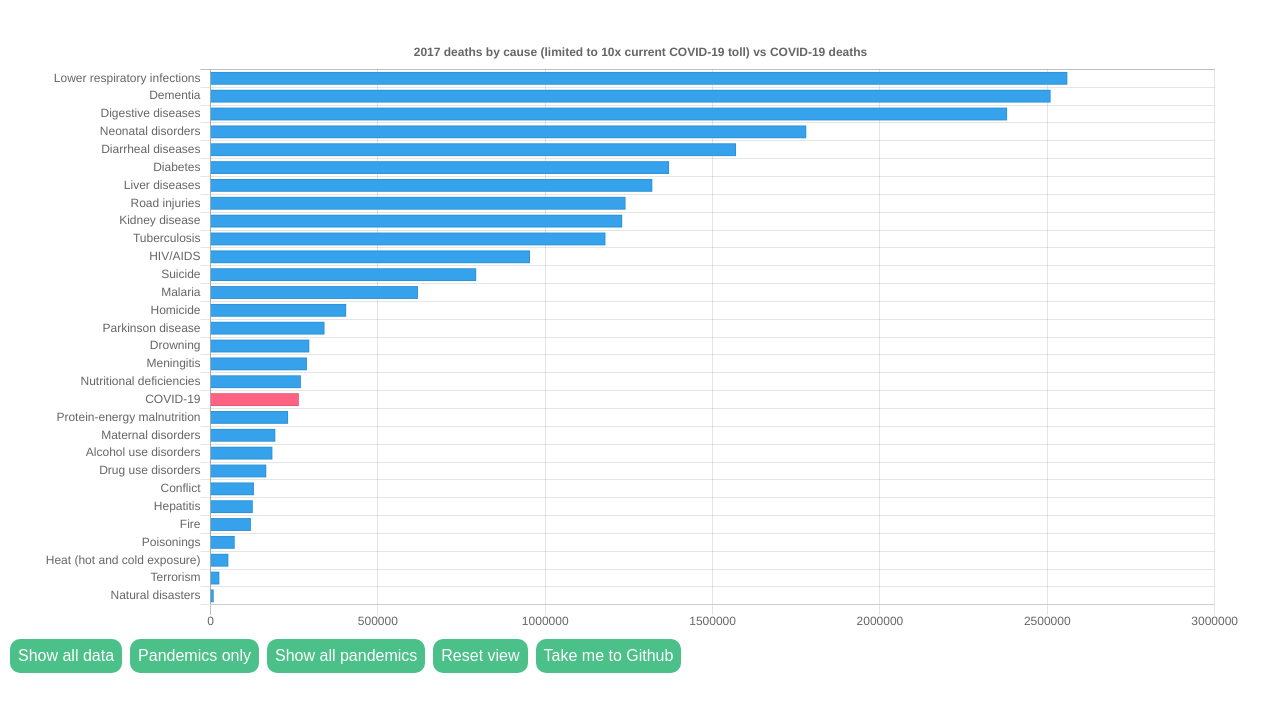
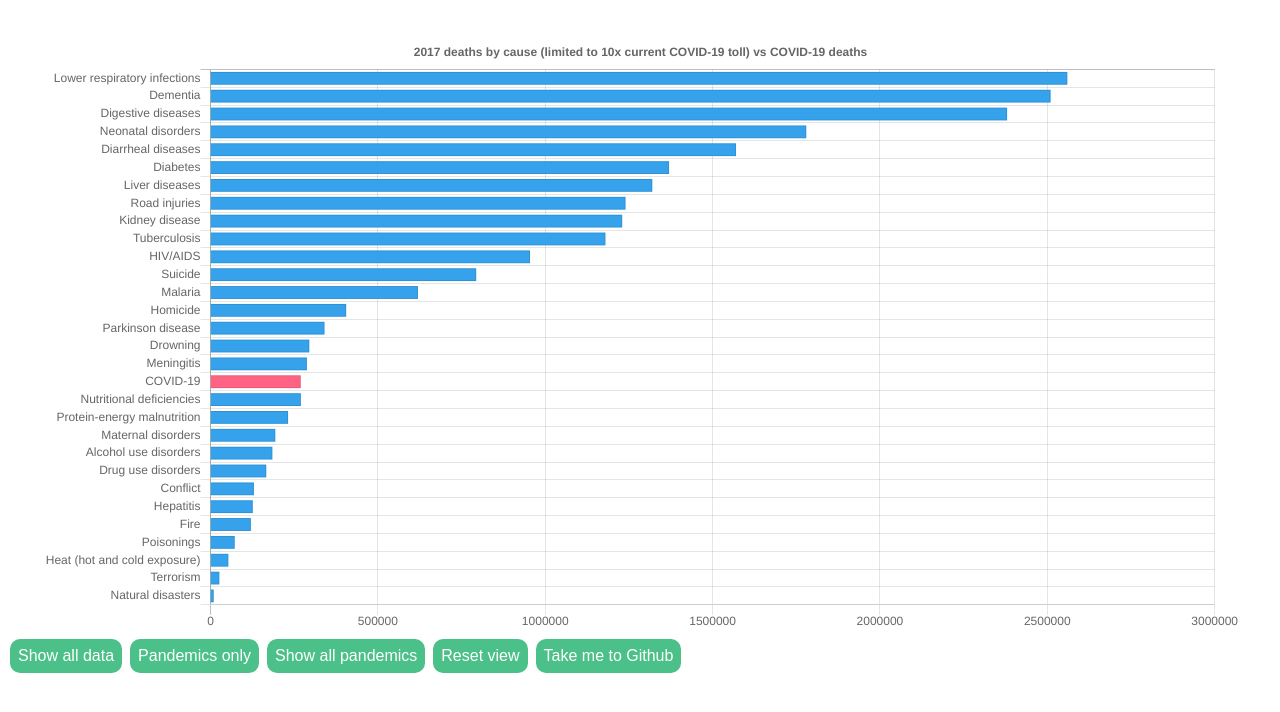
Before and after one commit to DavidMetcalfe/COVID-19-in-perspective, a plain HTML site: page index.html in a window 1280 px wide. Drawn offline with nearby package versions, Linux system fonts and the light colour scheme.

Commit message:
Updating COVID-19 numbers

```diff
--- a/index.html
+++ b/index.html
@@ -84,9 +84,9 @@
         //---------------------------------------------------------
         // Set up vars and arrays.
         //---------------------------------------------------------
-        const COVID19 = 263983; // COVID-19 death total.
+        const COVID19 = 269564; // COVID-19 death total.
         const COVID19_Multiple = COVID19 * 10; // Upper bound of chart data to include.
-        const annualDeaths = { 'Cardiovascular diseases': 17790000, 'Cancers': 9560000, 'Respiratory diseases': 3910000, 'Lower respiratory infections': 2560000, 'Dementia': 2510000, 'Digestive diseases': 2380000, 'Neonatal disorders': 1780000, 'Diarrheal diseases': 1570000, 'Diabetes': 1370000, 'Liver diseases': 1320000, 'Road injuries': 1240000, 'Kidney disease': 1230000, 'Tuberculosis': 1180000, 'HIV/AIDS': 954492, 'Suicide': 793823, 'Malaria': 619827, 'Homicide': 405346, 'Parkinson disease': 340639, 'Drowning': 295210, 'Meningitis': 288021, 'Nutritional deficiencies': 269997, 'COVID-19': COVID19, 'Protein-energy malnutrition': 231771, 'Maternal disorders': 193639, 'Alcohol use disorders': 184934, 'Drug use disorders': 166613, 'Conflict': 129720, 'Hepatitis': 126391, 'Fire': 120632, 'Poisonings': 72371, 'Heat (hot and cold exposure)': 53350, 'Terrorism': 26445, 'Natural disasters': 9603 }; // Key/Val pairs of deaths and causes.
+        const annualDeaths = { 'Cardiovascular diseases': 17790000, 'Cancers': 9560000, 'Respiratory diseases': 3910000, 'Lower respiratory infections': 2560000, 'Dementia': 2510000, 'Digestive diseases': 2380000, 'Neonatal disorders': 1780000, 'Diarrheal diseases': 1570000, 'Diabetes': 1370000, 'Liver diseases': 1320000, 'Road injuries': 1240000, 'Kidney disease': 1230000, 'Tuberculosis': 1180000, 'HIV/AIDS': 954492, 'Suicide': 793823, 'Malaria': 619827, 'Homicide': 405346, 'Parkinson disease': 340639, 'Drowning': 295210, 'Meningitis': 288021, 'COVID-19': COVID19, 'Nutritional deficiencies': 269997, 'Protein-energy malnutrition': 231771, 'Maternal disorders': 193639, 'Alcohol use disorders': 184934, 'Drug use disorders': 166613, 'Conflict': 129720, 'Hepatitis': 126391, 'Fire': 120632, 'Poisonings': 72371, 'Heat (hot and cold exposure)': 53350, 'Terrorism': 26445, 'Natural disasters': 9603 }; // Key/Val pairs of deaths and causes.
         const pandemicDeaths = { "Black Death (Bubonic Plague)": 200000000, "Smallpox": 57000000, "Spanish Flu": 40000000, "Plague of Justinian": 30000000, "HIV/AIDS": 25000000, "The Third Plague": 12000000, "Antonine Plague": 5000000, "17th Century Great Plagues": 3000000, "Asian Flu": 1100000, "Russian Flu": 1000000, "Hong Kong Flu": 1000000, "Cholera": 1000000, "18th Century Great Plagues": 600000, "Influenza (Annual)": 470000, 'COVID-19': COVID19, "Swine Flu": 200000, "Yellow Fever": 150000, "Ebola": 11300, "MERS": 850, "SARS": 770 }; // Historical pandemics and their death tolls.
         var defaultLabel = "2017 deaths by cause";
         var pandemicLabel = "Deaths by pandemic";
```
